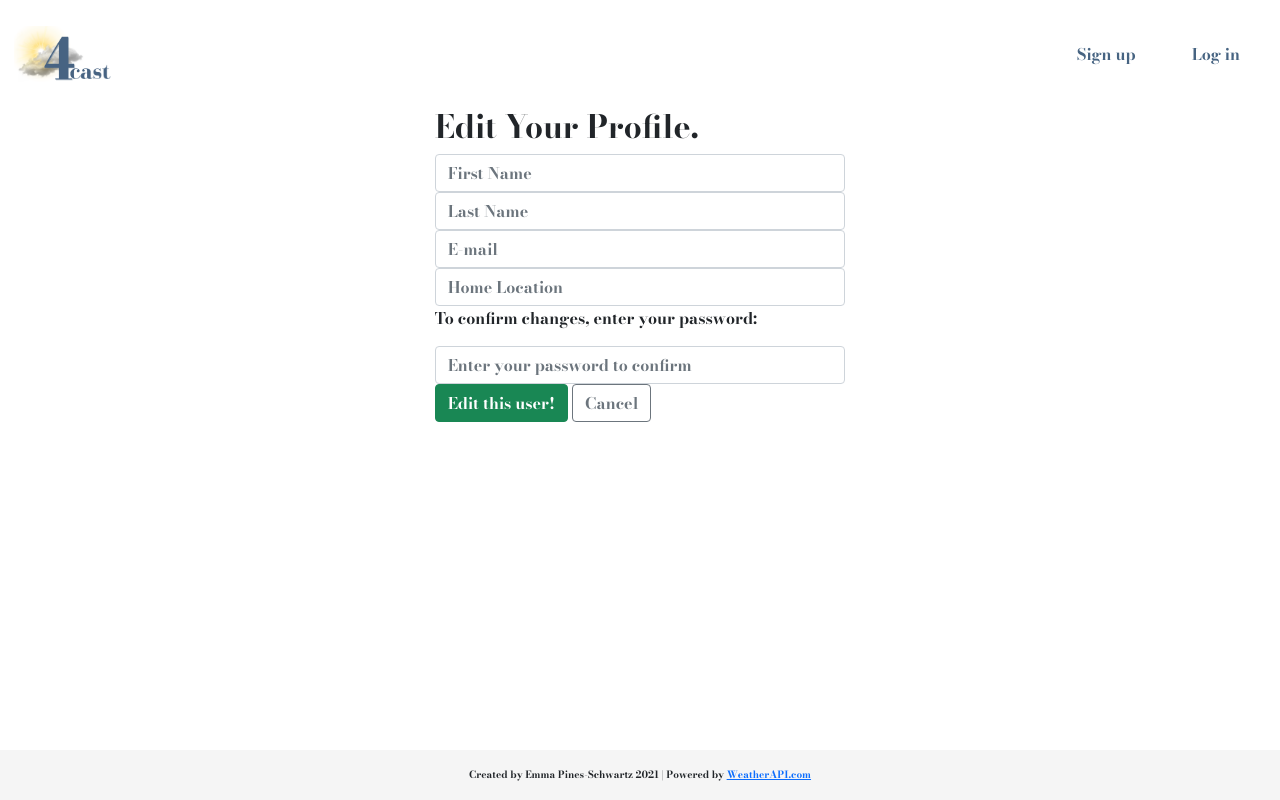
After one commit to esmps/4cast, a Flask app: template templates/users/edit.html in a window 1280 px wide. The commit adds this page. Run offline with Flask 2, Linux system fonts and the light colour scheme; the template is opened without the code that fills it: values that come from a table or form of the project are taken from there, others are empty; some libraries are stand-ins or nearby versions.

Commit message:
updated html

```diff
--- a/templates/base.html
+++ b/templates/base.html
@@ -58,8 +58,7 @@
         {% endblock %}
 
     <footer>
-        <p>Created by Emma Pines-Schwartz 2021 | Powered by <a href="https://www.weatherapi.com/" title="Free Weather API">WeatherAPI.com</a>
-        </p>
+        <p style="font-size: 10px; line-height: 30px">Created by Emma Pines-Schwartz 2021 | Powered by <a href="https://www.weatherapi.com/" title="Free Weather API">WeatherAPI.com</a></p>
     </footer>
 </body>
 </html>
--- /dev/null
+++ b/templates/users/edit.html
@@ -0,0 +1,36 @@
+{% extends 'base.html' %}
+
+{% block content %}
+
+  <div class="row justify-content-md-center">
+    <div class="col-md-4">
+      <h2 class="join-message">Edit Your Profile.</h2>
+      <form method="POST" id="user_form">
+        {{ form.hidden_tag() }}
+
+        {% for field in form if field.widget.input_type != 'hidden' and field.name != 'password' %}
+          {% for error in field.errors %}
+            <span class="text-danger">{{ error }}</span>
+          {% endfor %}
+          {{ field(placeholder=field.label.text, class="form-control") }}
+        {% endfor %}
+
+        <p>To confirm changes, enter your password:</p>
+        {% if form.password.errors %}
+          {% for error in form.password.errors %}
+            <span class="text-danger">
+            {{ error }}
+          </span>
+          {% endfor %}
+        {% endif %}
+        {{ form.password(placeholder="Enter your password to confirm", class="form-control") }}
+
+        <div class="edit-btn-area">
+          <button class="btn btn-success">Edit this user!</button>
+          <a href="" class="btn btn-outline-secondary">Cancel</a>
+        </div>
+      </form>
+    </div>
+  </div>
+
+{% endblock %}
--- a/templates/users/profile.html
+++ b/templates/users/profile.html
@@ -13,6 +13,7 @@
             {% else %} No
             {% endif %}
         </p>
-        <button href="" class="btn btn-block" style="background-color: rgb(71, 100, 130); color:white;">Edit Profile</button>    </div>
+        <a href="{{ url_for('edit_profile')}}" class="btn btn-block" style="background-color: rgb(71, 100, 130); color:white;">Edit Profile</a>
+    </div>
 </div>
 {% endblock %}
```
Also changed, not shown: templates/location.html (+15 -6 lines).
